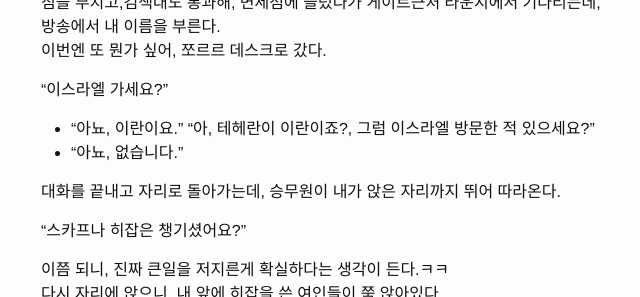
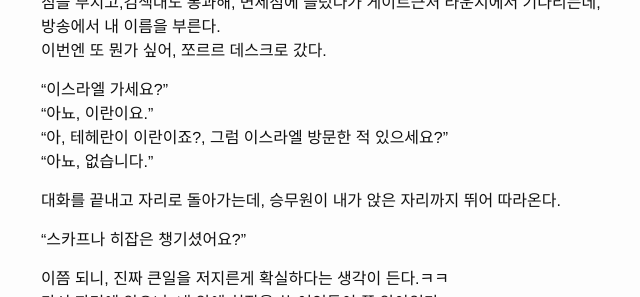
Before and after one commit to dalzony/dalzony.github.io, a Jekyll site: the page built from _posts/2017-05-04-iran_beginning.markdown, in a window 1280 px wide and 900 px high, scrolled down 1785 px, cut to the strip 155-452 px from the top of the window. Shown: the whole strip, without its empty margins (229-869 px from the left). Built offline with Jekyll 4.4.1, drawn with Linux system fonts in a browser that asks for light colours; comment, search, counter and statistics services are not loaded.

```diff
--- a/_posts/2017-05-04-iran_beginning.markdown
+++ b/_posts/2017-05-04-iran_beginning.markdown
@@ -67,9 +67,9 @@ categories: [travel]
 이번엔 또 뭔가 싶어, 쪼르르 데스크로 갔다.
 
 "이스라엘 가세요?"
-- "아뇨, 이란이요."
+  "아뇨, 이란이요."
 "아, 테헤란이 이란이죠?, 그럼 이스라엘 방문한 적 있으세요?"
-- "아뇨, 없습니다."
+  "아뇨, 없습니다."
 
 대화를 끝내고 자리로 돌아가는데, 승무원이 내가 앉은 자리까지 뛰어 따라온다.
 
```
